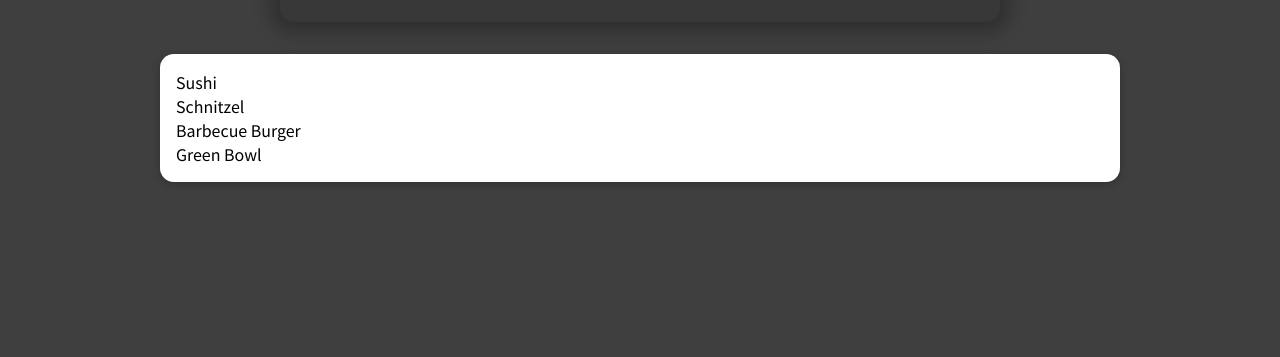
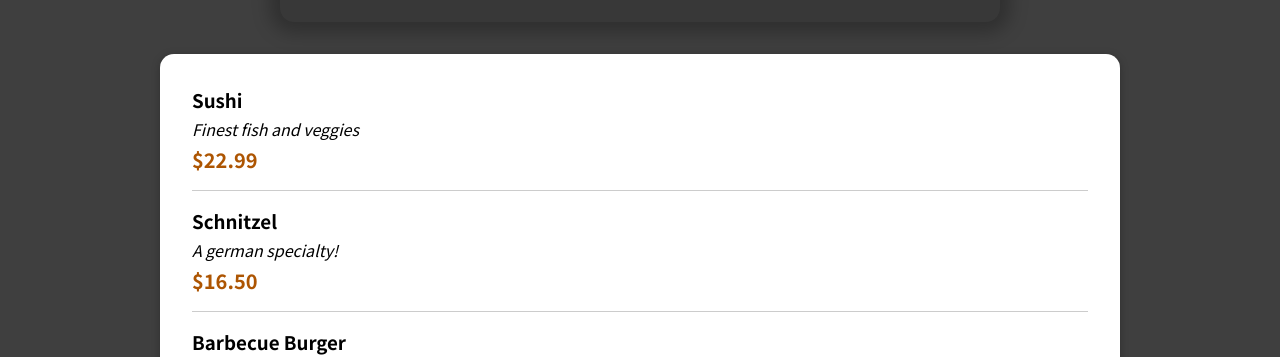
Before and after one commit to MytrucNguyen/Food_Order_App, a React (Create React App) app: page / in a window 1280 px wide. Shown: the part 451-808 px from the top of the page. Built offline with nearby package versions, Linux system fonts and the light colour scheme.

Commit message:
Created Individual Meal Item and Displaying them

```diff
--- a/src/components/Meals/AvailableMeals/index.jsx
+++ b/src/components/Meals/AvailableMeals/index.jsx
@@ -1,5 +1,6 @@
 import classes from './index.module.css';
 import Card from '../../UI/Card';
+import MealItem from '../MealItem';
 
 const DUMMY_MEALS = [
     {
@@ -29,7 +30,13 @@ const DUMMY_MEALS = [
   ];
 
 export default function AvailableMeals () {
-    const mealList = DUMMY_MEALS.map(meal => <li>{meal.name}</li>);
+    const mealList = DUMMY_MEALS.map(meal =>
+      <MealItem
+        key={meal.id}
+        name={meal.name}
+        description={meal.description}
+        price={meal.price}
+      />);
 
     return (
         <section className={classes.meals}>
--- a/src/components/Meals/MealItem/index.jsx
+++ b/src/components/Meals/MealItem/index.jsx
@@ -0,0 +1,17 @@
+import classes from './index.module.css';
+
+export default function MealItem(props){
+    const price =  `$${props.price.toFixed(2)}`
+    return (
+        <li className={classes.meal}>
+            <div>
+                <h3>{props.name}</h3>
+                <div className={classes.description}>{props.description}</div>
+                <div className={classes.price}>{price}</div>
+            </div>
+            <div>
+
+            </div>
+        </li>
+    );
+};
```
Also changed, not shown: src/components/Meals/MealItem/MealItemForm/index.jsx (added), src/components/Meals/MealItem/MealItemForm/index.module.css (added).
